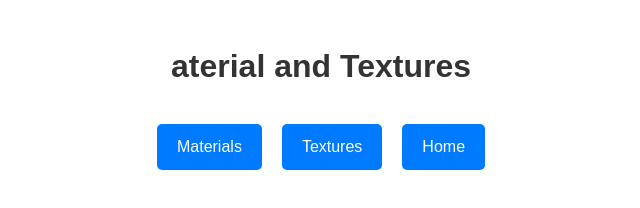
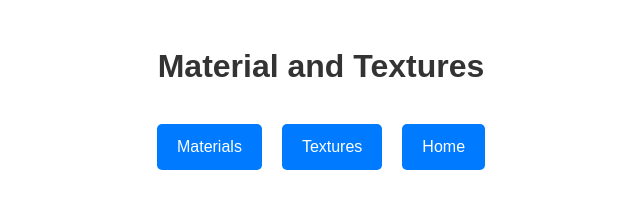
Before and after one commit to ULL-ESIT-PAI-2024-2025/2024-2025-pai-webgl-threejs-2024-2025-webglthreejs-team, a website: page src/threeJS/public/material_and_textures/material_and_textures.html in a window 1280 px wide. Shown: the whole page, without its empty margins (319-959 px from the left). Drawn offline with Linux system fonts and the light colour scheme.

Commit message:
fixing bugs

```diff
--- a/src/threeJS/public/material_and_textures/material_and_textures.html
+++ b/src/threeJS/public/material_and_textures/material_and_textures.html
@@ -6,7 +6,7 @@
     <title>Material and Textures</title>
   </head>
   <body class="body">
-    <h1 class="contenedor">aterial and Textures</h1>
+    <h1 class="contenedor">Material and Textures</h1>
     <div class="contenedor">
       <a href="materials.html" class="report-link">Materials</a>
       <a href="textures.html" class="report-link">Textures</a>
```
